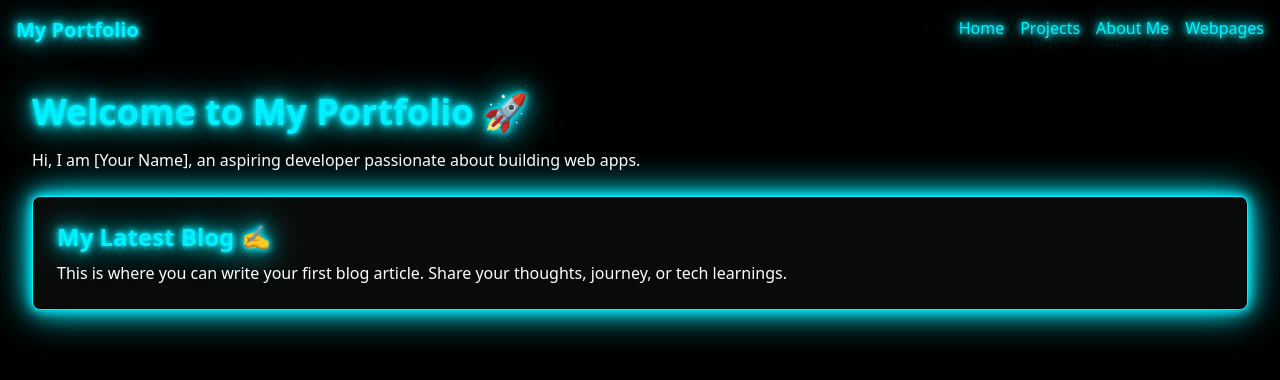
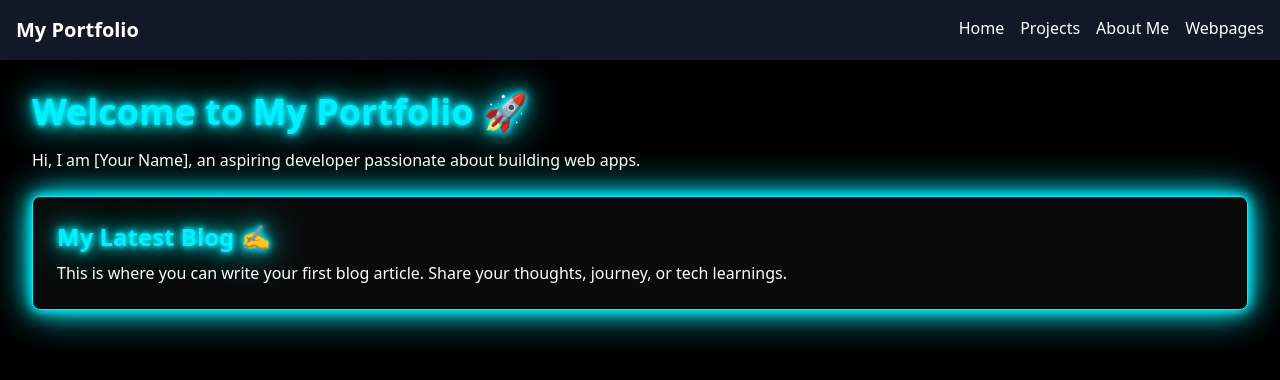
Before and after one commit to Aayush-kumar-ctrl/portfolio-site, a React (Vite) app in the folder my-portfolio/: page / in a window 1280 px wide. Shown: the top 380 px of the page. Built offline with nearby package versions, Linux system fonts and the light colour scheme.

Commit message:
navbar styling change

```diff
--- a/my-portfolio/src/components/Navbar.jsx
+++ b/my-portfolio/src/components/Navbar.jsx
@@ -3,13 +3,13 @@ import { Link } from "react-router-dom";
 
 export default function Navbar() {
 return (
-<nav className="flex justify-between p-4 bg-black text-white shadow-lg neon-text">
-<h1 className="text-xl font-bold neon-text">My Portfolio</h1>
+<nav className="flex justify-between p-4 bg-gray-900 text-white">
+<h1 className="text-xl font-bold">My Portfolio</h1>
 <div className="space-x-4">
-<Link to="/" className="hover:underline hover:text-blue-400 transition">Home</Link>
-<Link to="/projects" className="hover:underline hover:text-blue-400 transition">Projects</Link>
-<Link to="/about" className="hover:underline hover:text-blue-400 transition">About Me</Link>
-<Link to="/webpages" className="hover:underline hover:text-blue-400 transition">Webpages</Link>
+<Link to="/">Home</Link>
+<Link to="/projects">Projects</Link>
+<Link to="/about">About Me</Link>
+<Link to="/webpages">Webpages</Link>
 </div>
 </nav>
 );
```
